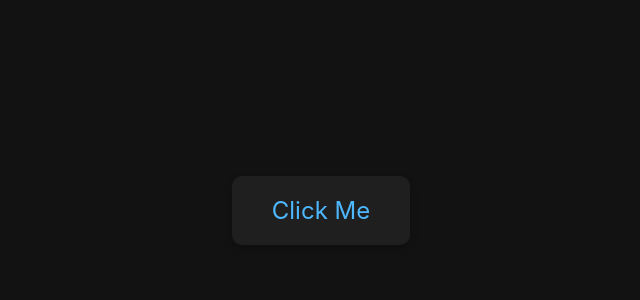
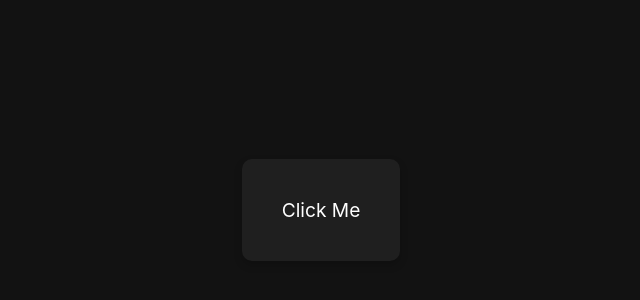
Before and after one commit to rajrpatil3993-oss/Drive, a React (Create React App) app: page / in a window 1280 px wide. Shown: the part 190-490 px from the top of the page, without its empty margins (319-959 px from the left). Built offline with nearby package versions, Linux system fonts and the light colour scheme.

Commit message:
Little bit changes here

```diff
--- a/public/index.html
+++ b/public/index.html
@@ -24,7 +24,7 @@
       work correctly both with client-side routing and a non-root public URL.
       Learn how to configure a non-root public URL by running `npm run build`.
     -->
-    <title>React App</title>
+    <title>TY A</title>
   </head>
   <body>
     <noscript>You need to enable JavaScript to run this app.</noscript>
--- a/src/App.css
+++ b/src/App.css
@@ -4,7 +4,10 @@
   justify-content: center;
   align-items: center;
   height: 100vh;
-  background-color: #121212; /* Dark background */
+  background-color: #121212;
+  color: #ffffff;
+  font-size: 1.2rem;
+  text-align: center;
 }
 
 .link-box {
@@ -12,16 +15,10 @@
   background-color: #1f1f1f;
   border-radius: 10px;
   box-shadow: 0 4px 8px rgba(0, 0, 0, 0.2);
-  color: #ffffff;
-  font-size: 1.5rem;
-  text-align: center;
+  cursor: pointer;
 }
 
-.link-box a {
-  color: #4db8ff; /* Light blue color for the link */
-  text-decoration: none;
+.ascii-art {
+  font-family: monospace;
+  font-size: 0.8rem;
 }
-
-.link-box a:hover {
-  text-decoration: underline;
-}
--- a/src/App.js
+++ b/src/App.js
@@ -1,18 +1,62 @@
-import React from 'react';
+import React, { useState, useEffect } from 'react';
 import './App.css';
 
 function App() {
+  const [countdown, setCountdown] = useState(0);
+  const [showAscii, setShowAscii] = useState(false);
+
+  const handleClick = () => {
+    setCountdown(3); // Start countdown from 3 seconds
+    setShowAscii(true); // Show ASCII art
+  };
+
+  useEffect(() => {
+    if (countdown > 0) {
+      const timer = setTimeout(() => {
+        setCountdown(countdown - 1);
+      }, 1000);
+      return () => clearTimeout(timer); // Clear timeout on cleanup
+    } else if (countdown === 0 && showAscii) {
+      setShowAscii(false); // Hide ASCII art after countdown
+      window.location.href = "https://drive.google.com/drive/folders/1IXxbMOwnqnXvhLXb9RWxABt4bqBOMa2_?usp=sharing";
+    }
+  }, [countdown, showAscii]);
+
   return (
     <div className="App">
-      <div className="link-box">
-        <a
-          href="https://drive.google.com/drive/folders/1IXxbMOwnqnXvhLXb9RWxABt4bqBOMa2_?usp=sharing"
-          target="_blank"
-          rel="noopener noreferrer"
-        >
-          Click Me
-        </a>
-      </div>
+      {showAscii ? (
+        <div className="ascii-art">
+          <pre>
+            {`
+               ,---------------------------,
+              |  /---------------------\\  |
+              | |                       | |
+              | |     Hold              | |
+              | |      On               | |
+              | |                       | |
+              | |                       | |
+              |  \\_____________________/  |
+              |___________________________|
+            ,---\\_____     []     _______/------,
+          /         /______________\\           /|
+        /___________________________________ /  | ___
+        |                                   |   |    )
+        |  _ _ _                 [-------]  |   |   (
+        |  o o o                 [-------]  |  /    _)_
+        |__________________________________ |/     /  /
+    /-------------------------------------/|      ( )/
+  /-/-/-/-/-/-/-/-/-/-/-/-/-/-/-/-/-/-/-/ /
+/-/-/-/-/-/-/-/-/-/-/-/-/-/-/-/-/-/-/-/ /
+~~~~~~~~~~~~~~~~~~~~~~~~~~~~~~~~~~~~~~~
+            `}
+          </pre>
+          <p>Redirecting in {countdown}...</p>
+        </div>
+      ) : (
+        <div className="link-box" onClick={handleClick}>
+          <p>Click Me</p>
+        </div>
+      )}
     </div>
   );
 }
```
